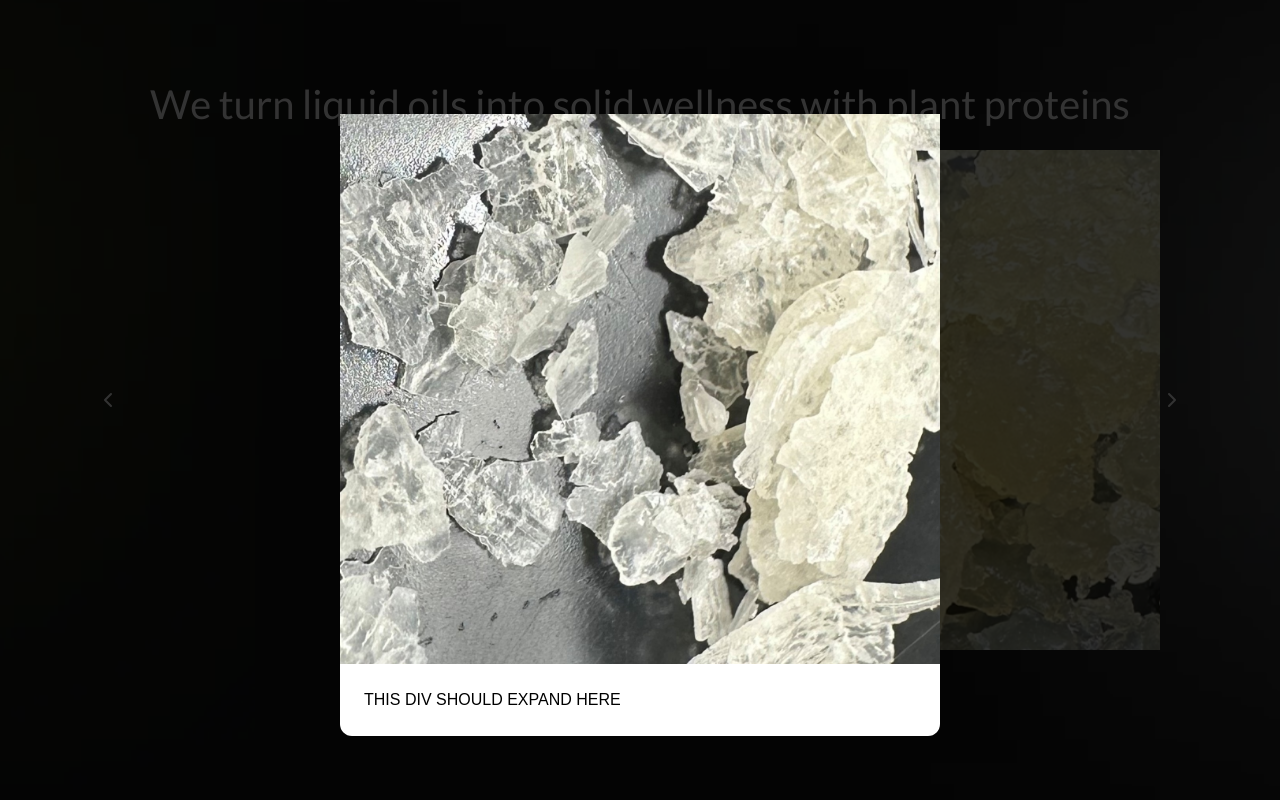
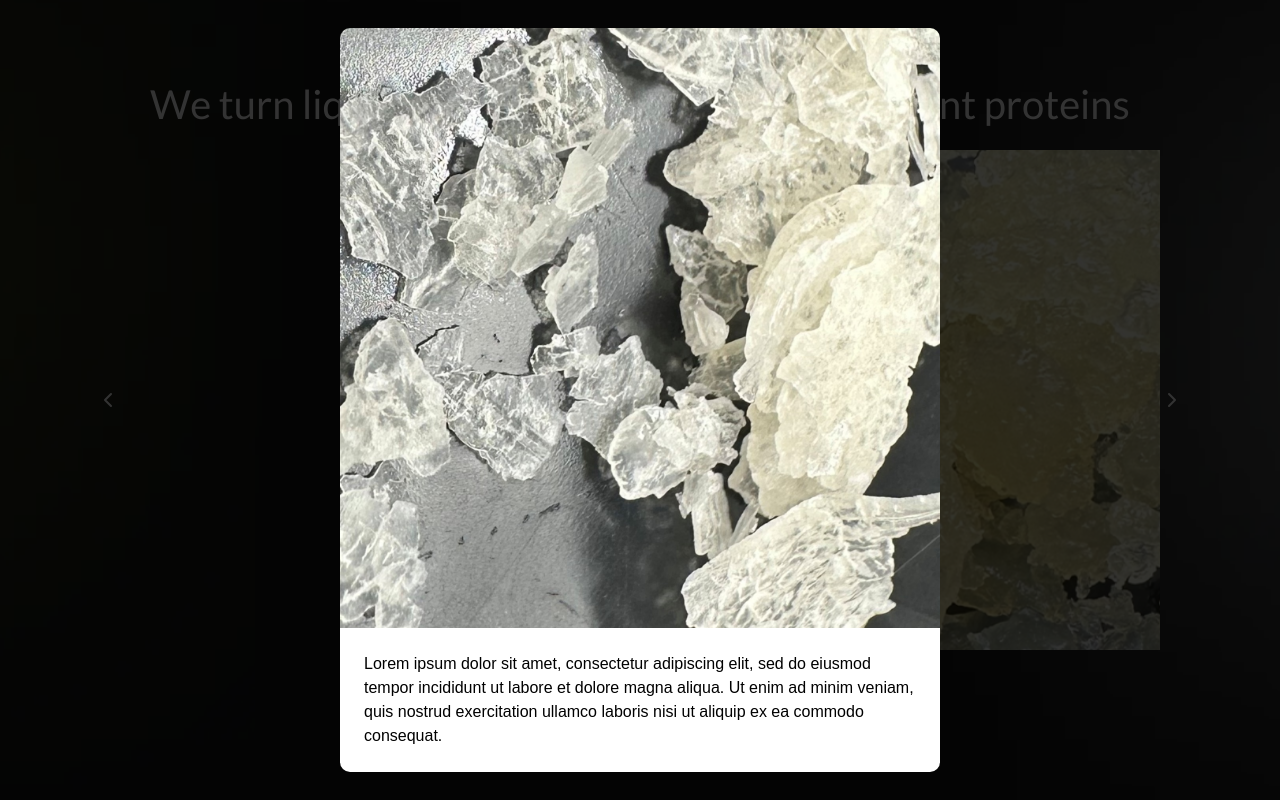
Before and after one commit to MrDrProfessorPatrick/olexir, a Next.js app: page / in a window 1280 px wide. Both pictures are taken after a click on the element 386 px from the left and 1940 px from the top of the page. Shown: the part 1540-2340 px from the top of the page. Built offline with nearby package versions, Linux system fonts and the light colour scheme.

Commit message:
bug with not returning two last images back to carusel resolved by removing carusel loop

```diff
--- a/src/components/BigImage.js
+++ b/src/components/BigImage.js
@@ -16,19 +16,10 @@ export default function BigImage({
           setBigImageSrc("");
           deSelectImg(bigImageIndex);
         }}
-        style={{
-          position: "fixed",
-          inset: 0,
-          background: "rgba(0, 0, 0, 0.8)",
-          display: "flex",
-          flexDirection: "column",
-          justifyContent: "center",
-          alignItems: "center",
-          zIndex: 999,
-        }}
+        className="fixed inset-0 bg-[rgba(0,0,0,0.8)] flex flex-col justify-center items-center z-[999]"
       >
         <motion.div
-            className="relative w-[600px] rounded-t-xl h-[600px] cursor-pointer overflow-hidden"
+          className="relative w-[600px] h-[600px] cursor-pointer overflow-hidden"
           key={bigImageIndex}
           layoutId={`expandable-image-${bigImageIndex}`}
           initial={{ opacity: 0 }}
@@ -41,11 +32,11 @@ export default function BigImage({
           <motion.img
             src={src}
             alt="Expanded"
-             className="w-[700px] h-[700px] object-contain"
+            className="w-[700px]  object-contain rounded-t-[10px]"
           />
         </motion.div>
         <motion.div
-            className="bg-white w-[600px] p-6 rounded-b-xl"
+          className="bg-white w-[600px] p-6 rounded-b-[10px]"
           initial={{ opacity: 0, scaleY: 0, transformOrigin: "top" }}
           animate={{ opacity: 1, scaleY: 1 }}
           exit={{ opacity: 0, scaleY: 0 }}
@@ -55,7 +46,10 @@ export default function BigImage({
             delay: 0.4,
           }}
         >
-          THIS DIV SHOULD EXPAND HERE
+          Lorem ipsum dolor sit amet, consectetur adipiscing elit, sed do
+          eiusmod tempor incididunt ut labore et dolore magna aliqua. Ut enim ad
+          minim veniam, quis nostrud exercitation ullamco laboris nisi ut
+          aliquip ex ea commodo consequat.
         </motion.div>
       </motion.div>
     </AnimatePresence>
--- a/src/components/CaruselHome.js
+++ b/src/components/CaruselHome.js
@@ -32,7 +32,7 @@ const images = [
 export default function CaruselHome() {
   const [emblaRef, emblaApi] = useEmblaCarousel(
     {
-      loop: true,
+      loop: false,
       align: "start",
     }
     // [Autoplay({ delay: 4000, stopOnInteraction: true })]
@@ -50,15 +50,15 @@ export default function CaruselHome() {
     null,
   ]);
   const [bigImageIndex, setBigImageIndex] = useState(null);
-
-  useEffect(() => {
-    for (let index of imageIndexes) {
-      if (index !== null) {
-        setBigImageIndex(index);
-        break;
-      }
-    }
-  }, [imageIndexes]);
+  console.log("imageIndexes=", imageIndexes);
+  // useEffect(() => {
+  //   for (let index of imageIndexes) {
+  //     if (index !== null) {
+  //       setBigImageIndex(index);
+  //       break;
+  //     }
+  //   }
+  // }, [imageIndexes]);
 
   const selectImg = useCallback((currIndex) => {
     const selected = images.find((img) => img.index === currIndex);
@@ -71,8 +71,9 @@ export default function CaruselHome() {
   }, []);
 
   const deSelectImg = useCallback(() => {
+    console.log("before deselection", imageIndexes);
     setImageIndexes((prev) => prev.map((val, i) => (i !== null ? null : val)));
-  }, []);
+  }, [imageIndexes]);
 
   const onSelect = useCallback(() => {
     if (!emblaApi) return;
```
Lines whose indentation alone changed are shown as unchanged.
